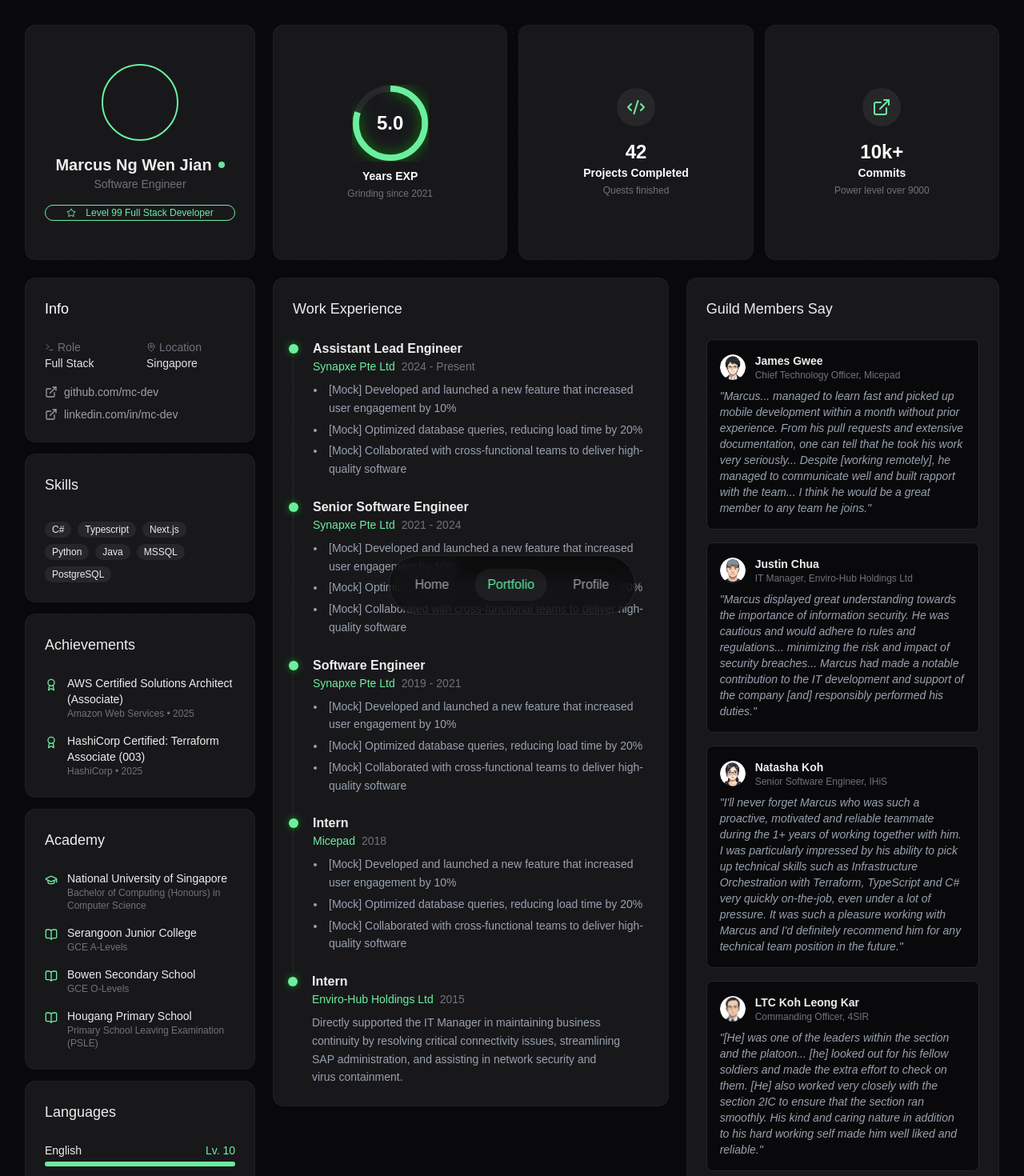
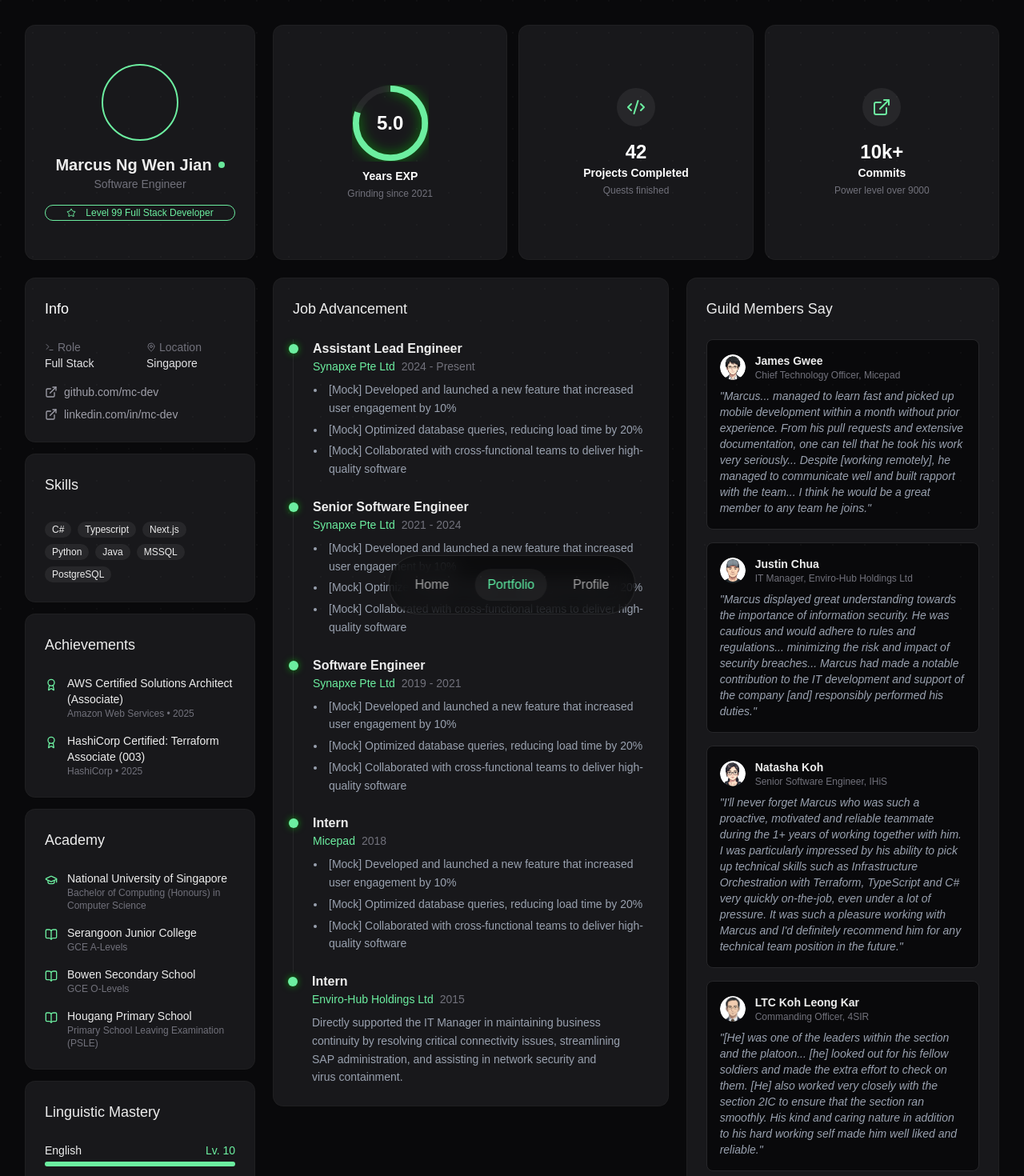
Before and after one commit to marcusngwenjian/marcusngwenjian.github.io, a Next.js app: page /portfolio in a window 1280 px wide. Shown: the top 1470 px of the page at 80% size. Built offline with nearby package versions, Linux system fonts and the light colour scheme; grey boxes are pictures that could not be loaded.

Commit message:
gamify section titles

```diff
--- a/app/portfolio/_components/LanguageSectionCard.tsx
+++ b/app/portfolio/_components/LanguageSectionCard.tsx
@@ -4,7 +4,7 @@
 
 export const LanguageSectionCard = () => {
   return (
-    <SectionCardWrapper title="Languages">
+    <SectionCardWrapper title="Linguistic Mastery">
       {languages.map((language) => (
         <LanguageSectionCardItem key={language.name} {...language} />
       ))}
--- a/app/portfolio/_components/WorkExperienceSectionCard.tsx
+++ b/app/portfolio/_components/WorkExperienceSectionCard.tsx
@@ -4,7 +4,7 @@
 
 export const WorkExperienceSectionCard = () => {
   return (
-    <SectionCardWrapper title="Work Experience">
+    <SectionCardWrapper title="Job Advancement">
       <div>
         {workExperiences.map((job, i) => (
           <WorkExperienceSectionCardItem key={i} {...job} />
```
